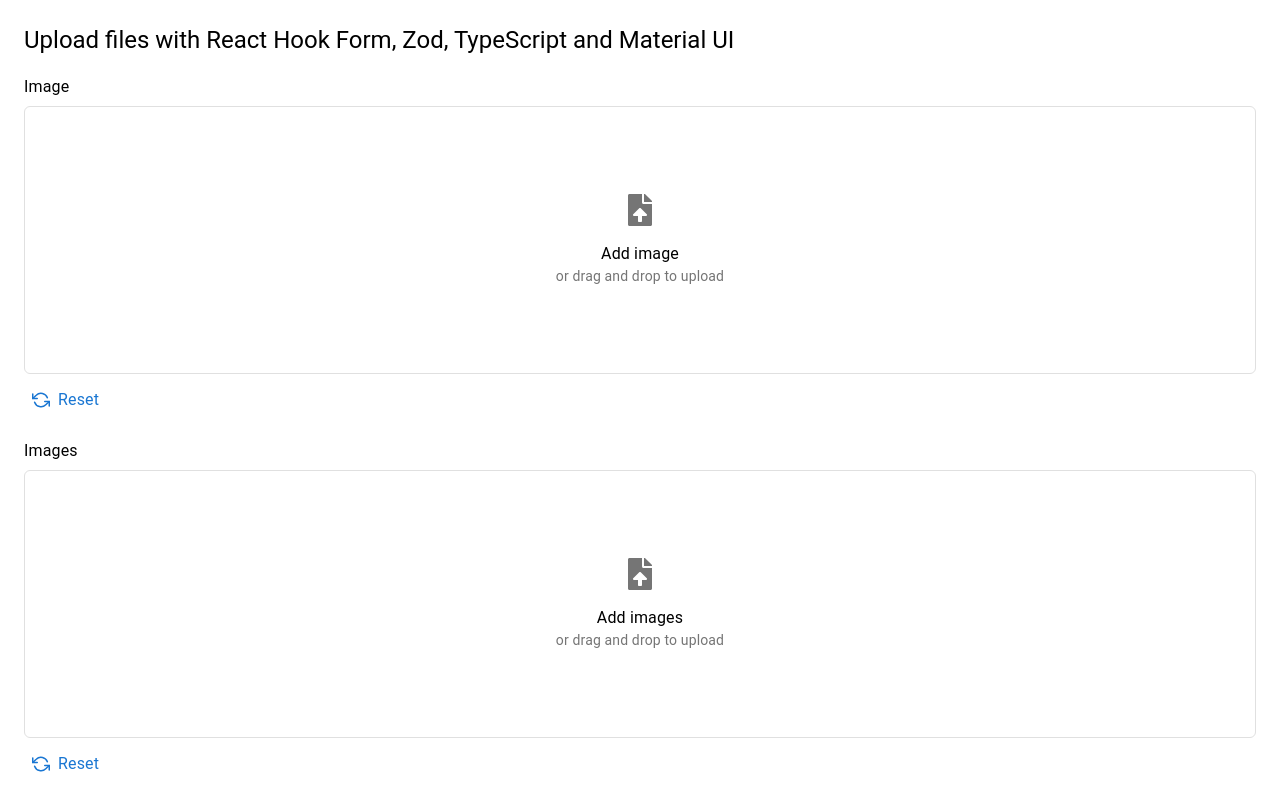
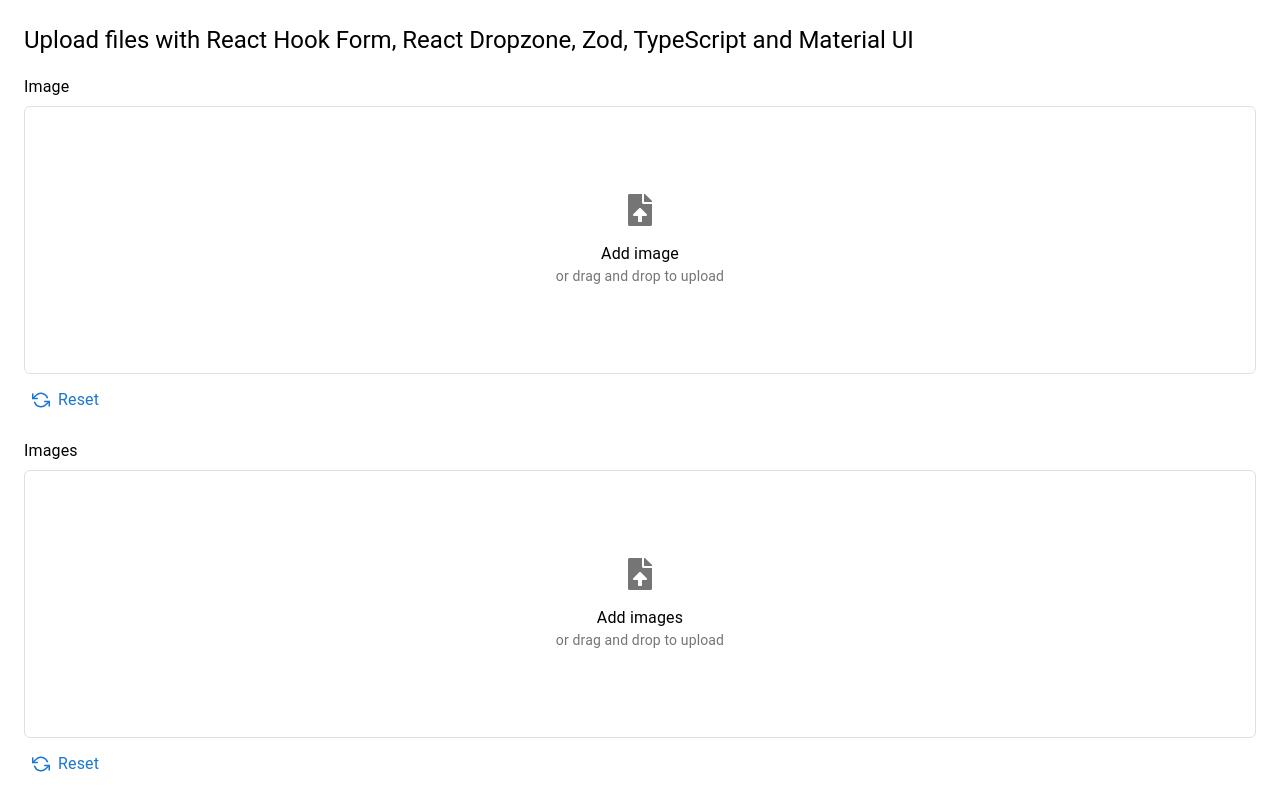
Before and after one commit to tiavina-mika/upload-files-react-dropzone-zod-hook-form-ts, a React (Create React App) app in the folder src/: page / in a window 1280 px wide. Shown: the top 800 px of the page. Built offline with nearby package versions, Linux system fonts and the light colour scheme; no server answers; the HTML template or start-up script is replaced by a standard one.

Commit message:
update title

```diff
--- a/src/App.tsx
+++ b/src/App.tsx
@@ -16,7 +16,8 @@
       <Stack spacing={2.4}>
         <div>
           <Typography variant="h5">
-            Upload files with React Hook Form, Zod, TypeScript and Material UI
+            Upload files with React Hook Form, React Dropzone, Zod, TypeScript
+            and Material UI
           </Typography>
         </div>
         <Form />
```
